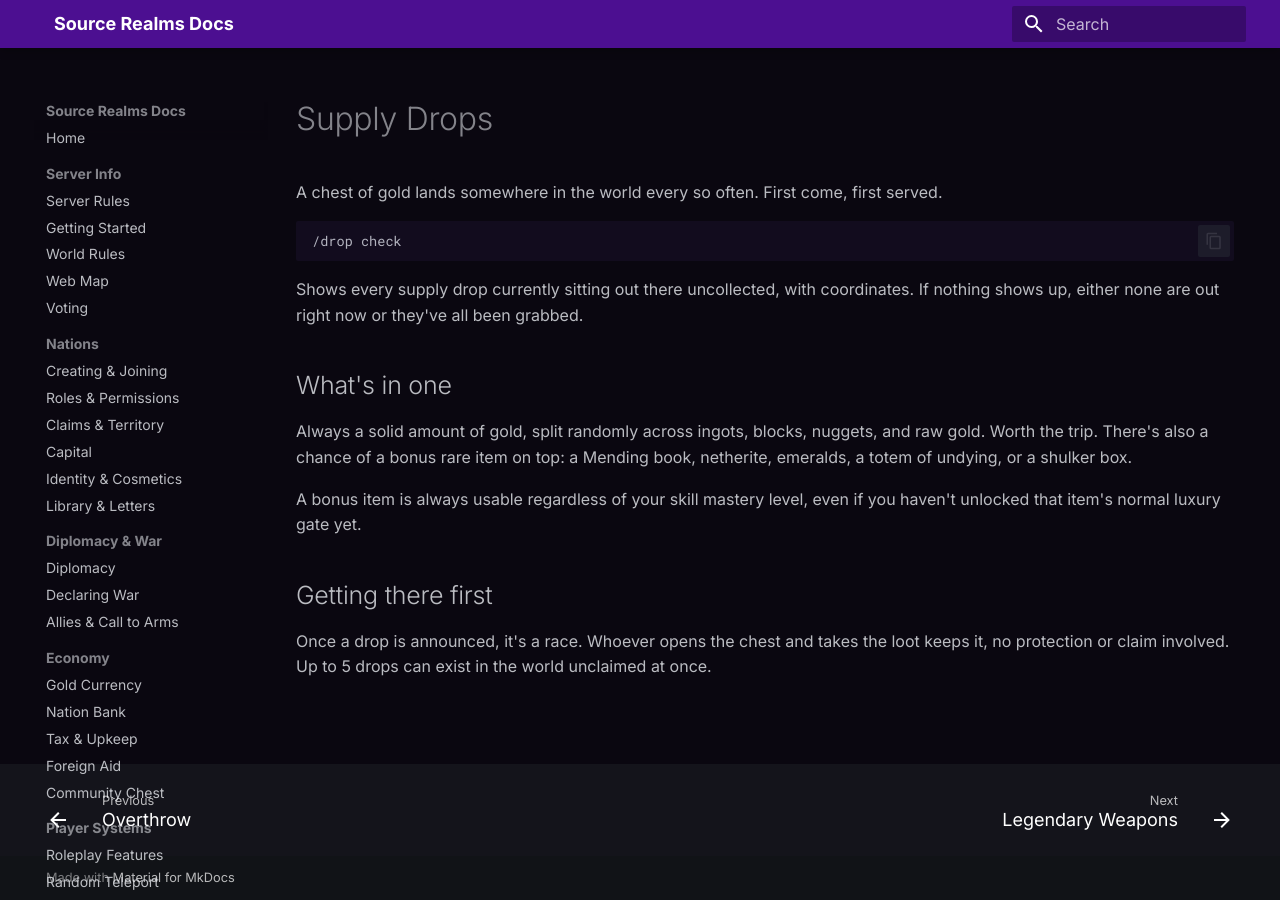
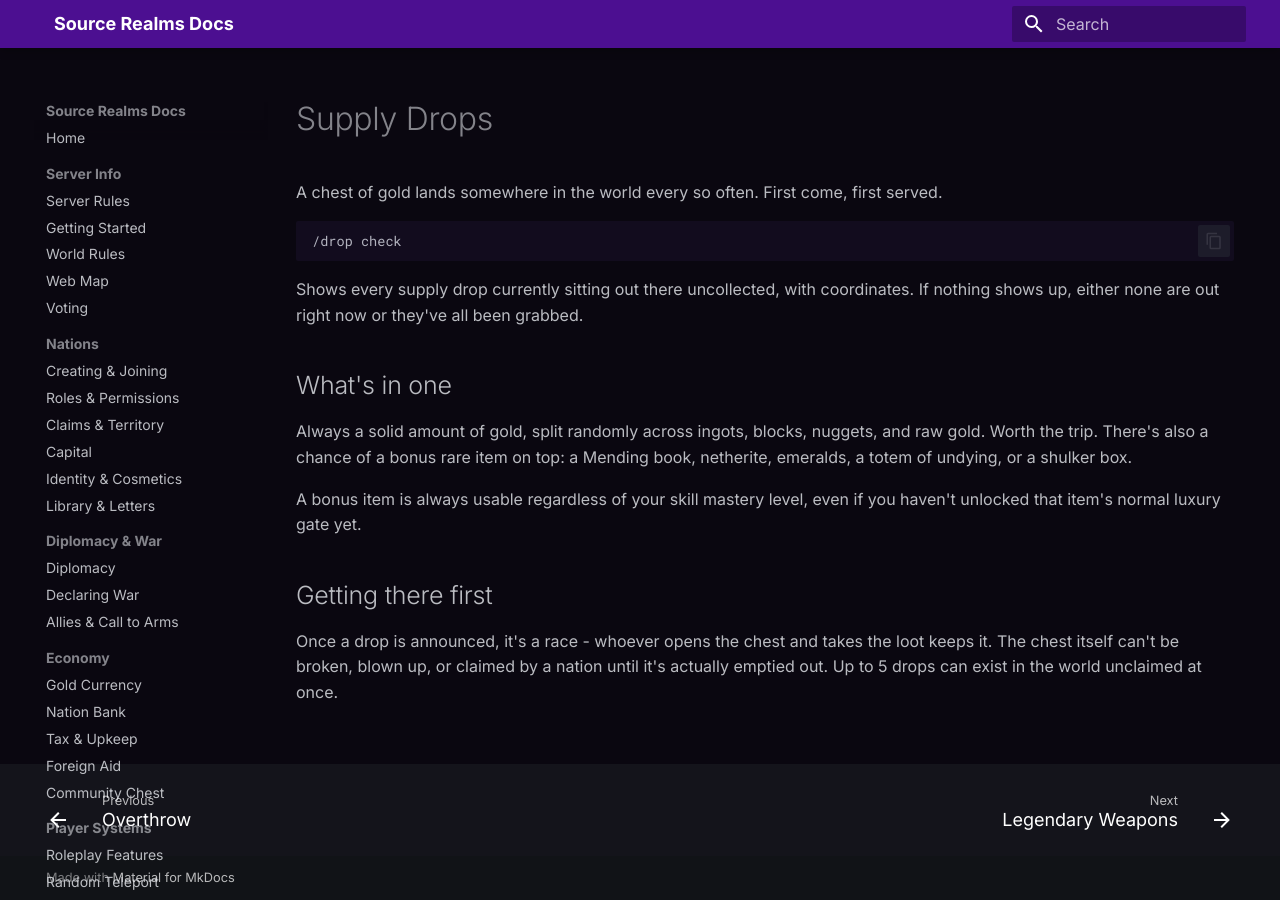
Before and after one commit to SourceRealms/sourcerealms-docs, an MkDocs documentation site: the page built from docs/supply-drops.md, in a window 1280 px wide. Built offline with MkDocs 1.6.1 and Material for MkDocs 9.7.7, drawn with Linux system fonts in a browser that asks for light colours.

Commit message:
Document shrine/drop protection and the legendary weapon lock timer

```diff
--- a/docs/supply-drops.md
+++ b/docs/supply-drops.md
@@ -20,5 +20,6 @@ that item's normal luxury gate yet.
 
 ## Getting there first
 
-Once a drop is announced, it's a race. Whoever opens the chest and takes the loot keeps it, no
-protection or claim involved. Up to 5 drops can exist in the world unclaimed at once.
+Once a drop is announced, it's a race - whoever opens the chest and takes the loot keeps it. The
+chest itself can't be broken, blown up, or claimed by a nation until it's actually emptied out. Up
+to 5 drops can exist in the world unclaimed at once.
```
Also changed, not shown: docs/legendary-weapons.md (+6 -0 lines).
